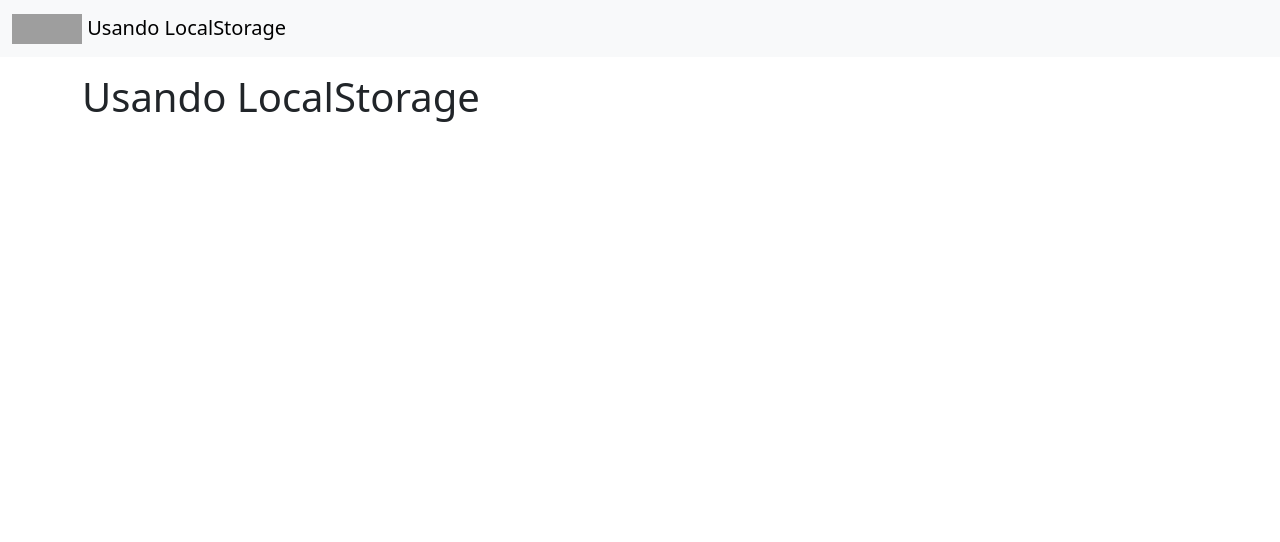
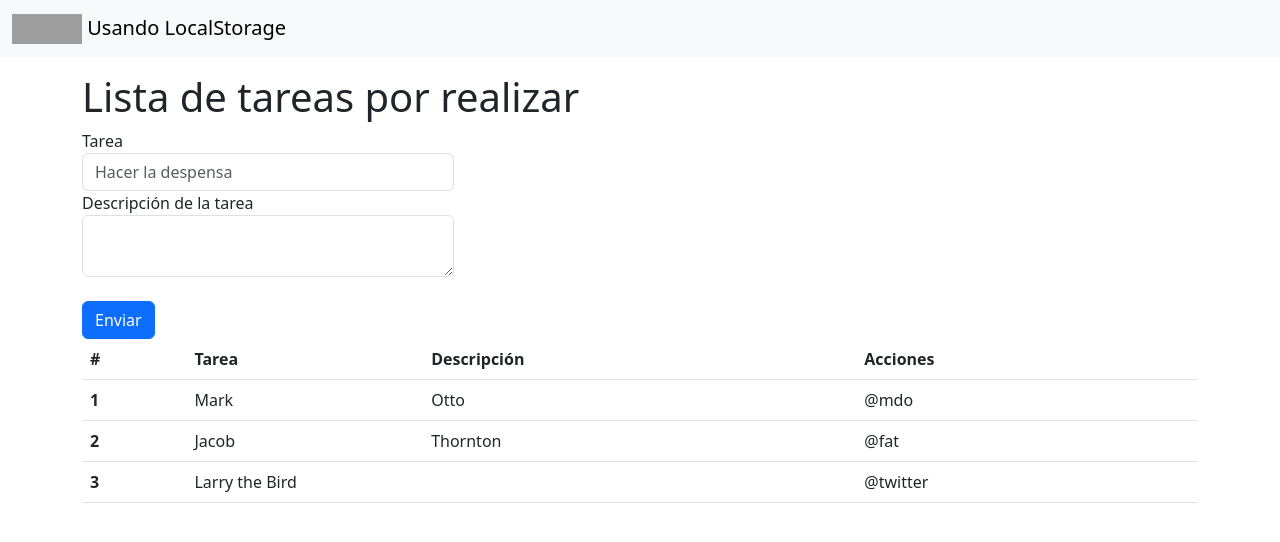
Before and after one commit to kalg12/CRUDDWF16, a plain HTML site: page index.html in a window 1280 px wide. Drawn offline with nearby package versions, Linux system fonts and the light colour scheme; grey boxes are pictures that could not be loaded.

Commit message:
Nuevos cambios para el proyecto final

```diff
--- a/index.html
+++ b/index.html
@@ -30,8 +30,89 @@
     </nav>
 
     <main class="container mt-3">
-      <h1>Usando LocalStorage</h1>
+      <h1>Lista de tareas por realizar</h1>
+      <form class="form-horizontal">
+        <fieldset>
+          <!-- Form Name -->
+
+          <!-- Text input-->
+          <div class="form-group">
+            <label class="col-md-4 control-label" for="tarea">Tarea</label>
+            <div class="col-md-4">
+              <input
+                id="tarea"
+                name="tarea"
+                type="text"
+                placeholder="Hacer la despensa"
+                class="form-control input-md"
+                required=""
+              />
+            </div>
+          </div>
+
+          <!-- Textarea -->
+          <div class="form-group">
+            <label class="col-md-4 control-label" for="descripcion"
+              >Descripción de la tarea</label
+            >
+            <div class="col-md-4">
+              <textarea
+                class="form-control"
+                id="descripcion"
+                name="descripcion"
+              ></textarea>
+            </div>
+          </div>
+
+          <!-- Button -->
+          <div class="form-group">
+            <label class="col-md-4 control-label" for="btnPrimario"></label>
+            <div class="col-md-4">
+              <button
+                id="btnPrimario"
+                name="btnPrimario"
+                class="btn btn-primary"
+                onclick="crearTarea(event)"
+              >
+                Enviar
+              </button>
+            </div>
+          </div>
+        </fieldset>
+      </form>
     </main>
+
+    <section class="container">
+      <table class="table">
+        <thead>
+          <tr>
+            <th scope="col">#</th>
+            <th scope="col">Tarea</th>
+            <th scope="col">Descripción</th>
+            <th scope="col">Acciones</th>
+          </tr>
+        </thead>
+        <tbody>
+          <tr>
+            <th scope="row">1</th>
+            <td>Mark</td>
+            <td>Otto</td>
+            <td>@mdo</td>
+          </tr>
+          <tr>
+            <th scope="row">2</th>
+            <td>Jacob</td>
+            <td>Thornton</td>
+            <td>@fat</td>
+          </tr>
+          <tr>
+            <th scope="row">3</th>
+            <td colspan="2">Larry the Bird</td>
+            <td>@twitter</td>
+          </tr>
+        </tbody>
+      </table>
+    </section>
 
     <script src="./src/scripts/main.js"></script>
     <script
--- a/src/scripts/main.js
+++ b/src/scripts/main.js
@@ -1,8 +1,13 @@
-console.log("Probando...");
+/* CREACIÓN DE CRUC */
 
-localStorage.setItem("UCAMP", "DWF 16");
-localStorage.setItem(
-  "Los que me acompañaron en esta sesion",
-  "[Miguel, Juan Carlos]"
-);
-localStorage.setItem("Computadora", "{marca:HP, medida:17 pulgadas}");
+/* 1.- FUNCIÓN PARA CREAR TAREA */
+const crearTarea = (event) => {
+  event.preventDefault();
+  const tarea = document.getElementById("tarea").value;
+  const descripcion = document.getElementById("descripcion").value;
+  const tareasTODO = {
+    tarea,
+    descripcion,
+  };
+  localStorage.setItem("Tareas", JSON.stringify(tareasTODO));
+};
```
